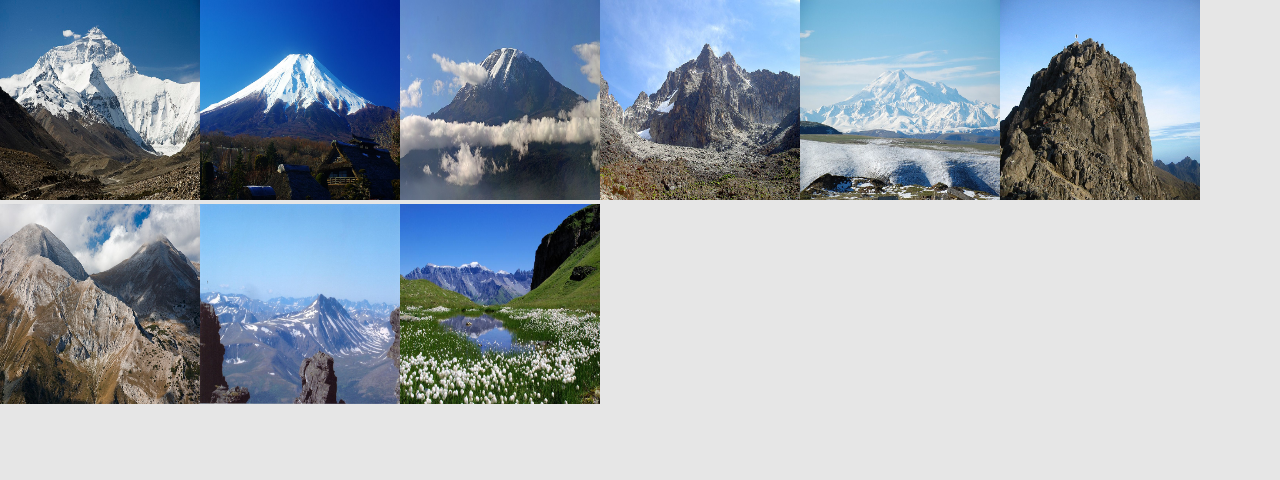
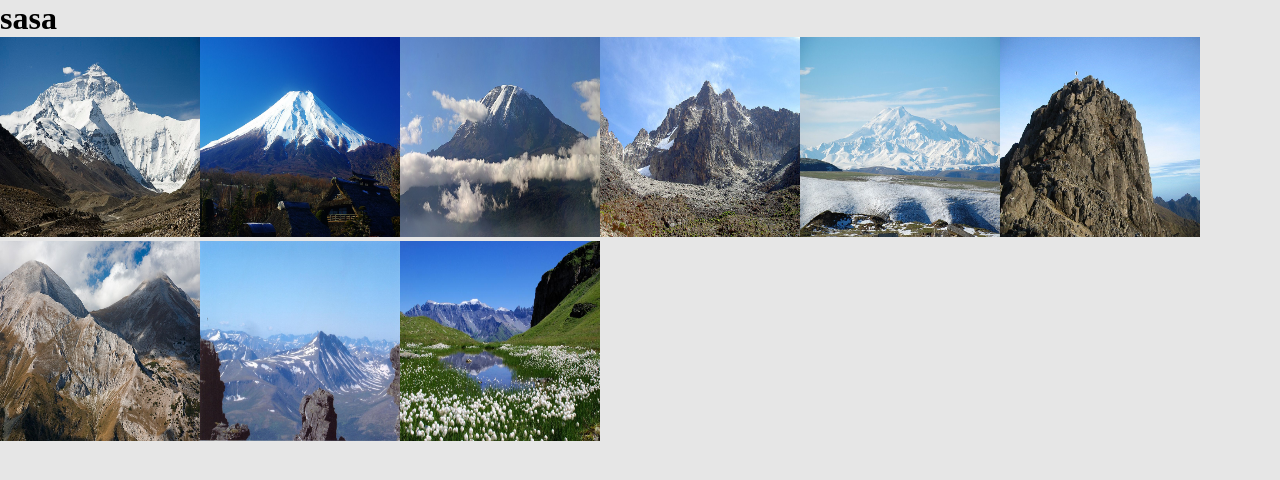
Before and after one commit to FSA42/image-gallery, a React (Create React App) app: page / in a window 1280 px wide. Shown: the top 480 px of the page. Built offline with nearby package versions, Linux system fonts and the light colour scheme.

Commit message:
Added ZoomedImage

```diff
--- a/src/App.js
+++ b/src/App.js
@@ -1,6 +1,7 @@
 import { useState } from 'react'
 
 import Gallery from "./Gallery"
+import ZoomedImage from './ZoomedImage'
 
 const App = () => {
   const [ ImgID, setImgID ] = useState( null )
@@ -8,7 +9,8 @@ const App = () => {
   console.log( ImgID )
   return (
     <div className="App">
-      <Gallery   />
+      <ZoomedImage {...setImgID} />
+      <Gallery {...ImgID}  />
     </div>
   )
 }
--- /dev/null
+++ b/src/ZoomedImage.js
@@ -0,0 +1,9 @@
+import React from 'react'
+
+
+const ZoomedImage = ({ImgID}) =>{
+    console.log("ImgID",ImgID)
+    return <h1>sasa</h1>
+}
+
+export default ZoomedImage
```
